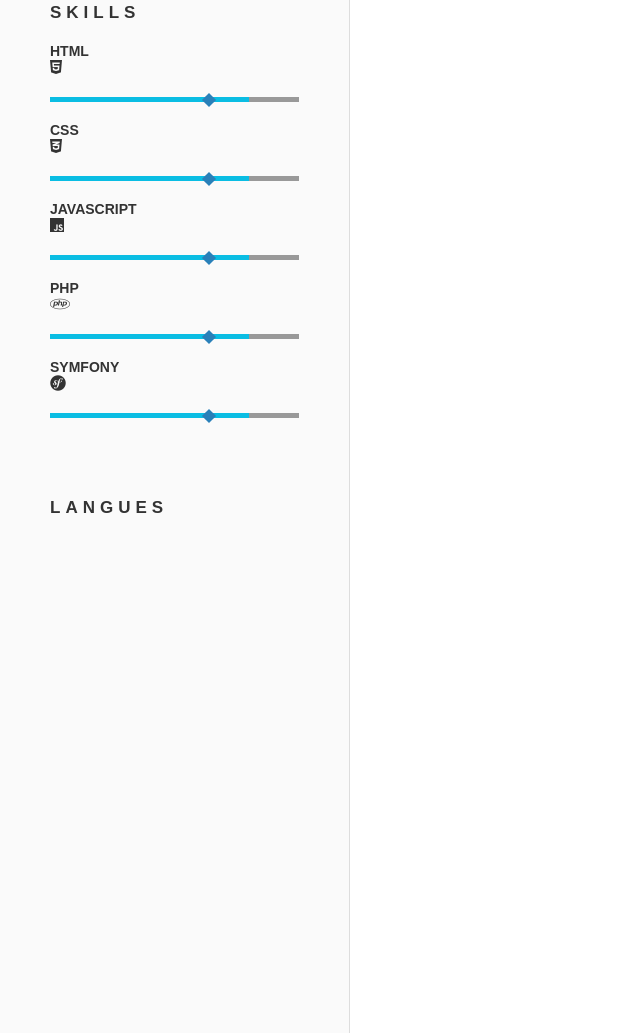
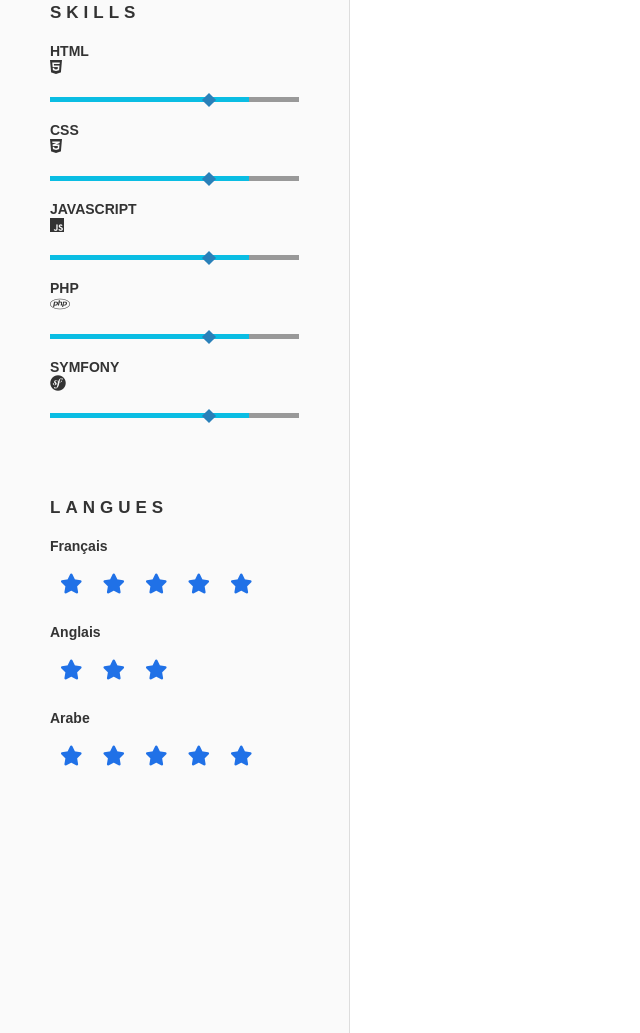
Before and after one commit to Slim-coder20/CV_slim, a website: page index.html in a window 1280 px wide. Shown: the part 841-1874 px from the top of the page, without its empty margins (0-640 px from the left). Drawn offline with Linux system fonts and the light colour scheme; a web font is replaced by a local one.

Commit message:
mise en place du block langues

```diff
--- a/index.html
+++ b/index.html
@@ -91,9 +91,28 @@
         <!--Langues-->
         <div class="block">
           <h2 class="title-small">LANGUES</h2>
-          <h3></h3>
-          <h3></h3>
-          <h3></h3>
+          <h3>Français</h3>
+          <div class="stars-container">
+            <i class="fa-solid fa-star text-primary"></i>
+            <i class="fa-solid fa-star text-primary"></i>
+            <i class="fa-solid fa-star text-primary"></i>
+            <i class="fa-solid fa-star text-primary"></i>
+            <i class="fa-solid fa-star text-primary"></i>
+          </div>
+          <h3>Anglais</h3>
+          <div class="stars-container">
+            <i class="fa-solid fa-star text-primary"></i>
+            <i class="fa-solid fa-star text-primary"></i>
+            <i class="fa-solid fa-star text-primary"></i>
+          </div>
+          <h3>Arabe</h3>
+          <div class="stars-container">
+            <i class="fa-solid fa-star text-primary"></i>
+            <i class="fa-solid fa-star text-primary"></i>
+            <i class="fa-solid fa-star text-primary"></i>
+            <i class="fa-solid fa-star text-primary"></i>
+            <i class="fa-solid fa-star text-primary"></i>
+          </div>
         </div>
       </aside>
       <main></main>
--- a/scss/_classes.scss
+++ b/scss/_classes.scss
@@ -4,3 +4,8 @@
     font-size: 1.7rem;
   }
 }
+.text {
+  &-primary {
+    color: var(--primary);
+  }
+}
--- a/scss/style.scss
+++ b/scss/style.scss
@@ -109,6 +109,14 @@ aside {
         transform: rotate(45deg);
       }
     }
+    .stars-container {
+      display: flex;
+      margin: 2rem 0 3rem 0;
+      i {
+        font-size: 2rem;
+        margin: 0 1rem;
+      }
+    }
   }
 }
 
```
Also changed, not shown: css/style.css, 1 other file.
